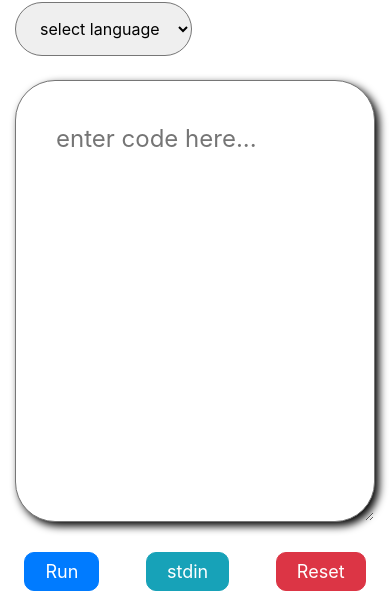
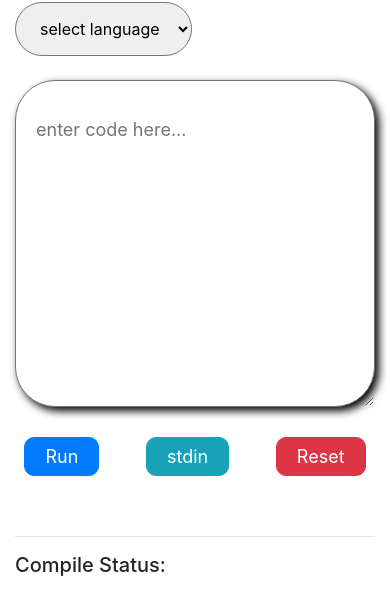
Before and after one commit to nitinvarda/online_IDE, a React (Create React App) app in the folder client/: page / in a window 390 px wide. Shown: the part 801-1394 px from the top of the page. Built offline with nearby package versions, Linux system fonts and the light colour scheme.

Commit message:
changed source mobile view  padding

```diff
--- a/client/src/components/compiler.css
+++ b/client/src/components/compiler.css
@@ -2,7 +2,7 @@
 textarea{
 
     border-radius: 40px;
-    padding:40px;
+    /* padding:40px; */
     max-width: 100%;
     overflow: hidden;
 
@@ -22,6 +22,9 @@ select:focus{
     outline:none
 }
 
+.source{
+    padding:40px
+}
 
 img{
     /* width:50px; */
@@ -49,3 +52,11 @@ div img:hover{
     padding:5px 20px;
     border-radius: 10px;
 }
+
+@media only screen and (max-width: 600px){
+    .source{
+        padding:20px;
+        padding-top: 35px;
+    }
+
+}
--- a/client/src/components/compiler.js
+++ b/client/src/components/compiler.js
@@ -207,7 +207,7 @@ const Compiler = () => {
                     </div>
                     <br />
                     <div >
-                        <div><textarea className="source" rows="10" cols="100" name="source" value={source} onChange={change} style={{ fontSize: "x-large" }} placeholder="enter code here..." required></textarea></div>
+                        <div><textarea className="source" rows="10" cols="100" name="source" value={source} onChange={change} style={{ fontSize: "large" }} placeholder="enter code here..." required></textarea></div>
                         <br />
                         <div >
                             <div>
```
Also changed, not shown: 2 other files (tests, documents, lock files or other folders).
